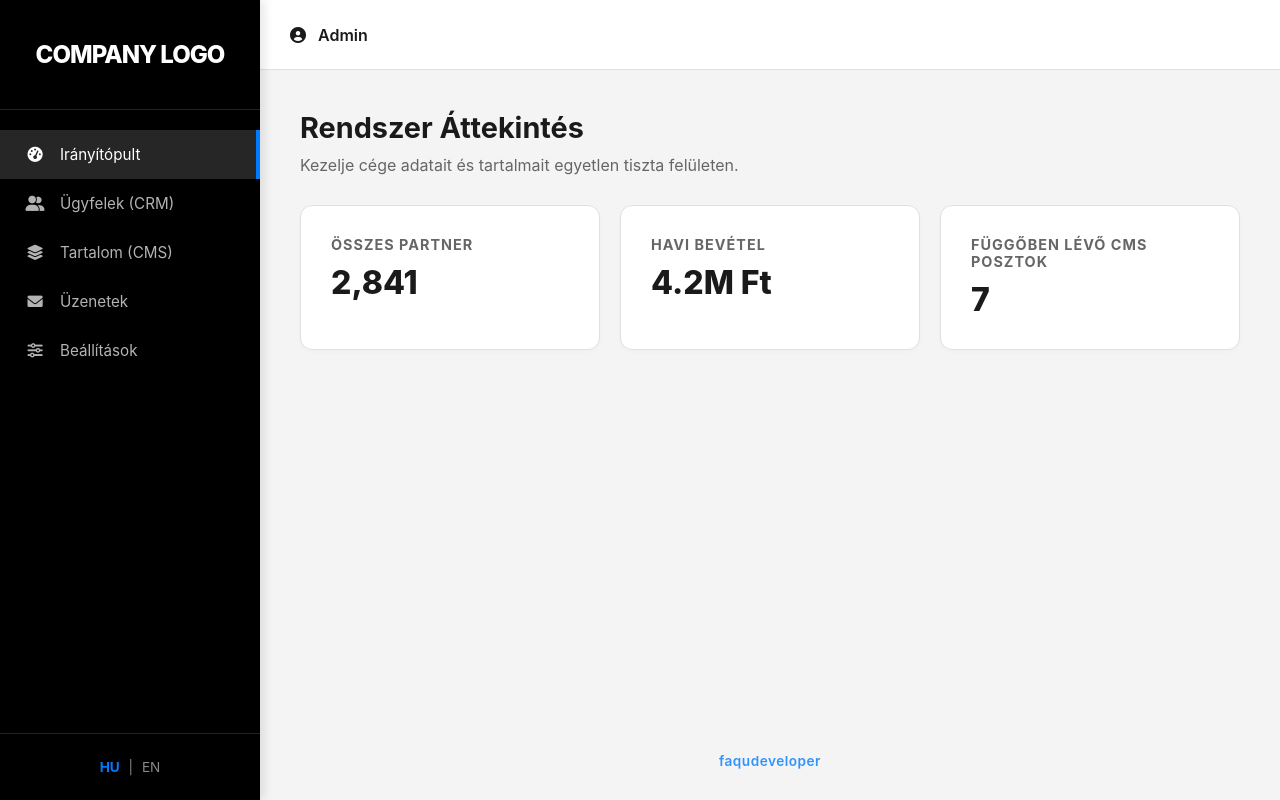
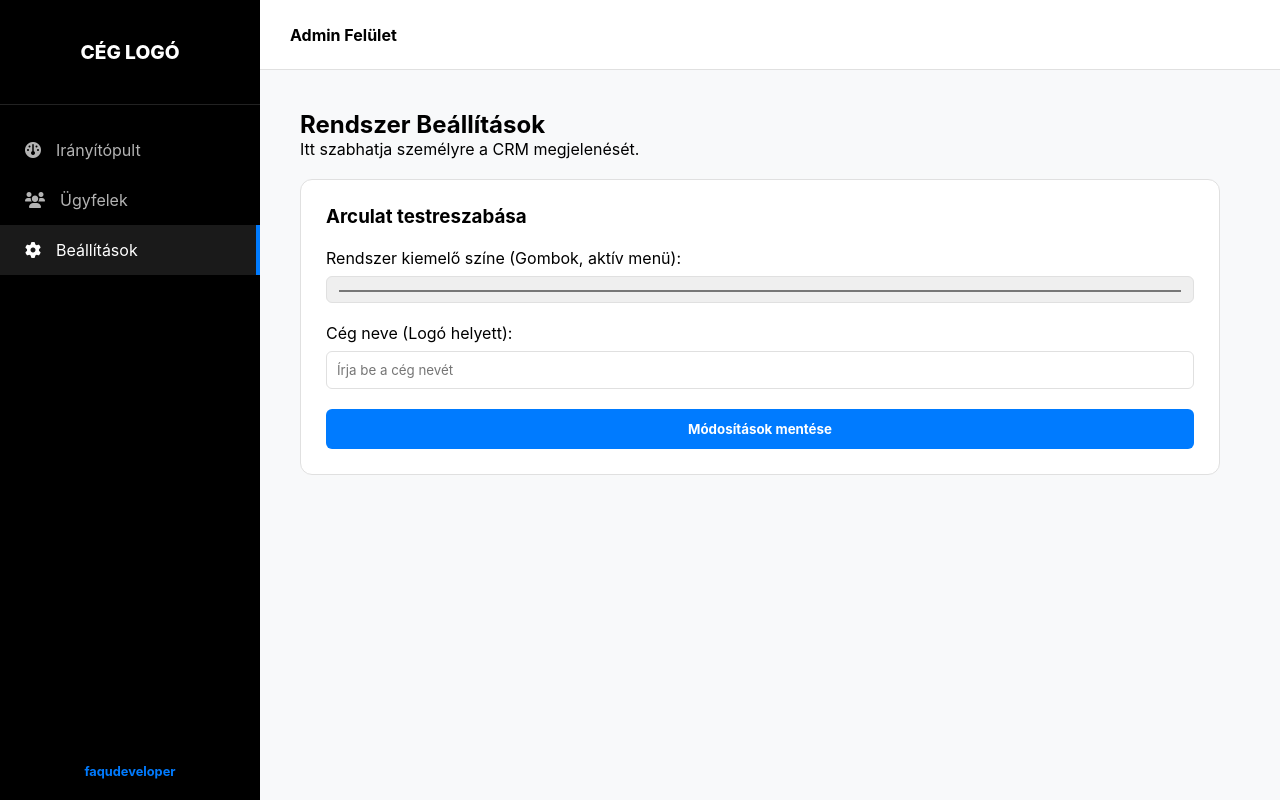
Before and after one commit to faqulord/crm-gold, a website: page public/crm.html in a window 1280 px wide. Drawn offline with Linux system fonts and the light colour scheme.

Commit message:
Update crm.html

```diff
--- a/public/crm.html
+++ b/public/crm.html
@@ -3,28 +3,24 @@
 <head>
     <meta charset="UTF-8">
     <meta name="viewport" content="width=device-width, initial-scale=1.0">
-    <title>Professional CRM/CMS | faqudeveloper</title>
-
+    <title>Master CRM | faqudeveloper</title>
     <link rel="stylesheet" href="https://cdnjs.cloudflare.com/ajax/libs/font-awesome/6.0.0/css/all.min.css">
 
     <style>
-        /* --- CSS VÁLTOZÓK (Ezt módosítsd cégenként) --- */
         :root {
-            --primary-bg: #ffffff;      /* Fő háttér */
-            --sidebar-bg: #000000;     /* Menü háttér (Fekete) */
-            --text-main: #1a1a1a;      /* Fő szöveg */
-            --text-light: #ffffff;     /* Világos szöveg (menübe) */
-            --accent-color: #007bff;   /* Kék kiemelés (FAQ & Jelzések) */
-            --border-color: #e0e0e0;   /* Szegélyek */
-            --card-bg: #ffffff;        /* Kártyák háttere */
-            --hover-color: #262626;    /* Menü hover szín */
+            --primary-bg: #ffffff;
+            --sidebar-bg: #000000;
+            --text-main: #1a1a1a;
+            --text-light: #ffffff;
+            --accent-color: #007bff; /* Ezt fogjuk változtatni */
+            --border-color: #e0e0e0;
+            --card-bg: #ffffff;
         }
 
-        /* Alapbeállítások */
-        * { margin: 0; padding: 0; box-sizing: border-box; font-family: 'Inter', 'Segoe UI', Arial, sans-serif; }
-        body { display: flex; background-color: #f4f4f4; color: var(--text-main); min-height: 100vh; }
+        * { margin: 0; padding: 0; box-sizing: border-box; font-family: 'Inter', sans-serif; }
+        body { display: flex; background-color: #f8f9fa; min-height: 100vh; }
 
-        /* SIDEBAR (Oldalsó menü) */
+        /* SIDEBAR */
         .sidebar {
             width: 260px;
             height: 100vh;
@@ -33,167 +29,128 @@
             display: flex;
             flex-direction: column;
             position: fixed;
-            transition: all 0.3s cubic-bezier(0.4, 0, 0.2, 1);
+            transition: 0.3s;
             z-index: 1000;
-            box-shadow: 4px 0 10px rgba(0,0,0,0.1);
         }
 
         .sidebar-header { padding: 40px 20px; text-align: center; border-bottom: 1px solid #222; }
-        .logo-placeholder { font-weight: 800; font-size: 1.5rem; letter-spacing: -1px; }
+        .logo-placeholder { font-weight: 800; font-size: 1.2rem; text-transform: uppercase; }
 
         .sidebar-menu { flex: 1; padding: 20px 0; }
-        .sidebar-menu ul { list-style: none; }
         .sidebar-menu li {
-            padding: 15px 25px;
-            cursor: pointer;
-            display: flex;
-            align-items: center;
-            gap: 15px;
-            font-size: 0.95rem;
-            transition: 0.2s;
-            color: #b3b3b3;
+            padding: 15px 25px; cursor: pointer; display: flex; align-items: center; gap: 15px;
+            color: #b3b3b3; transition: 0.2s;
         }
-        .sidebar-menu li:hover { background-color: var(--hover-color); color: white; }
-        .sidebar-menu li.active { background-color: var(--hover-color); color: white; border-right: 4px solid var(--accent-color); }
-        .sidebar-menu li i { width: 20px; text-align: center; }
+        .sidebar-menu li:hover, .sidebar-menu li.active { color: white; background: #1a1a1a; border-right: 4px solid var(--accent-color); }
 
-        .sidebar-footer { padding: 25px; border-top: 1px solid #222; }
-        .lang-switcher { font-size: 0.85rem; text-align: center; color: #888; }
-        .lang-btn { cursor: pointer; padding: 5px; transition: 0.3s; }
-        .lang-btn.active { color: var(--accent-color); font-weight: bold; }
+        /* MAIN CONTENT */
+        .main-content { margin-left: 260px; width: 100%; display: flex; flex-direction: column; }
+        .top-header { height: 70px; background: #fff; display: flex; align-items: center; padding: 0 30px; border-bottom: 1px solid var(--border-color); justify-content: space-between; }
+        .content-area { padding: 40px; max-width: 1000px; }
 
-        /* FŐ TARTALOM */
-        .main-content { margin-left: 260px; width: 100%; display: flex; flex-direction: column; transition: 0.3s; }
+        /* SETTINGS CARD */
+        .card { background: white; padding: 25px; border-radius: 12px; border: 1px solid var(--border-color); margin-top: 20px; }
+        .settings-grid { display: flex; flex-direction: column; gap: 20px; margin-top: 20px; }
+        .setting-item { display: flex; flex-direction: column; gap: 8px; }
+        input[type="text"], input[type="color"] { padding: 10px; border: 1px solid var(--border-color); border-radius: 6px; width: 100%; }
 
-        .top-header {
-            height: 70px;
-            background: #fff;
-            display: flex;
-            align-items: center;
-            justify-content: space-between;
-            padding: 0 30px;
-            border-bottom: 1px solid var(--border-color);
-            position: sticky; top: 0; z-index: 900;
+        .btn-primary {
+            background-color: var(--accent-color); color: white; border: none; padding: 12px;
+            border-radius: 6px; cursor: pointer; font-weight: bold; transition: 0.3s;
         }
+        .btn-primary:hover { opacity: 0.8; }
 
-        .menu-btn { display: none; background: none; border: none; font-size: 1.5rem; cursor: pointer; color: var(--sidebar-bg); }
+        .system-footer { padding: 20px; text-align: center; margin-top: auto; }
+        .dev-signature { color: var(--accent-color); font-weight: bold; font-size: 0.8rem; }
 
-        .content-area { padding: 40px; max-width: 1200px; margin: 0 auto; width: 100%; }
-        h1 { font-size: 1.8rem; margin-bottom: 10px; font-weight: 700; }
-
-        .card-grid { display: grid; grid-template-columns: repeat(auto-fit, minmax(300px, 1fr)); gap: 20px; margin-top: 30px; }
-        .card { background: var(--card-bg); padding: 30px; border-radius: 12px; border: 1px solid var(--border-color); box-shadow: 0 2px 4px rgba(0,0,0,0.02); }
-        .card h3 { font-size: 0.9rem; color: #666; text-transform: uppercase; letter-spacing: 1px; margin-bottom: 10px; }
-        .card p { font-size: 2rem; font-weight: 800; }
-
-        /* LÁBLÉC */
-        .system-footer { padding: 30px; text-align: center; margin-top: auto; }
-        .dev-signature { color: var(--accent-color); font-weight: 600; font-size: 0.85rem; letter-spacing: 0.5px; opacity: 0.8; }
-
-        /* --- MOBIL OPTIMALIZÁLÁS (Ami nem volt jó) --- */
+        /* MOBIL */
         @media (max-width: 768px) {
             .sidebar { left: -260px; }
             .sidebar.active { left: 0; }
             .main-content { margin-left: 0; }
-            .menu-btn { display: block; }
-            .content-area { padding: 20px; }
-            .card-grid { grid-template-columns: 1fr; }
-            .top-header { padding: 0 20px; }
+            .menu-btn { display: block; background: none; border: none; font-size: 1.5rem; cursor: pointer; }
         }
+        @media (min-width: 769px) { .menu-btn { display: none; } }
     </style>
 </head>
 <body>
 
     <aside id="sidebar" class="sidebar">
         <div class="sidebar-header">
-            <div class="logo-placeholder">COMPANY LOGO</div>
+            <div class="logo-placeholder">CÉG LOGÓ</div>
         </div>
-
         <nav class="sidebar-menu">
             <ul>
-                <li class="active"><i class="fa-solid fa-gauge-high"></i> <span>Irányítópult</span></li>
-                <li><i class="fa-solid fa-user-group"></i> <span>Ügyfelek (CRM)</span></li>
-                <li><i class="fa-solid fa-layer-group"></i> <span>Tartalom (CMS)</span></li>
-                <li><i class="fa-solid fa-envelope"></i> <span>Üzenetek</span></li>
-                <li><i class="fa-solid fa-sliders"></i> <span>Beállítások</span></li>
+                <li><i class="fa-solid fa-gauge"></i> <span>Irányítópult</span></li>
+                <li><i class="fa-solid fa-users"></i> <span>Ügyfelek</span></li>
+                <li class="active"><i class="fa-solid fa-gear"></i> <span>Beállítások</span></li>
             </ul>
         </nav>
-
-        <div class="sidebar-footer">
-            <div class="lang-switcher">
-                <span class="lang-btn active">HU</span> | <span class="lang-btn">EN</span>
-            </div>
+        <div class="system-footer">
+            <span class="dev-signature">faqudeveloper</span>
         </div>
     </aside>
 
     <main class="main-content">
         <header class="top-header">
-            <button id="menu-toggle" class="menu-btn"><i class="fa-solid fa-bars-staggered"></i></button>
-            <div class="user-profile" style="font-weight: 600;">
-                <i class="fa-solid fa-circle-user" style="margin-right: 8px;"></i> Admin
-            </div>
+            <button id="menu-toggle" class="menu-btn"><i class="fa-solid fa-bars"></i></button>
+            <div><strong>Admin Felület</strong></div>
         </header>
 
         <section class="content-area">
-            <h1>Rendszer Áttekintés</h1>
-            <p style="color: #666;">Kezelje cége adatait és tartalmait egyetlen tiszta felületen.</p>
+            <h1>Rendszer Beállítások</h1>
+            <p>Itt szabhatja személyre a CRM megjelenését.</p>
 
-            <div class="card-grid">
-                <div class="card">
-                    <h3>Összes Partner</h3>
-                    <p>2,841</p>
-                </div>
-                <div class="card">
-                    <h3>Havi bevétel</h3>
-                    <p>4.2M Ft</p>
-                </div>
-                <div class="card">
-                    <h3>Függőben lévő CMS posztok</h3>
-                    <p>7</p>
+            <div class="card">
+                <h3>Arculat testreszabása</h3>
+                <div class="settings-grid">
+                    <div class="setting-item">
+                        <label>Rendszer kiemelő színe (Gombok, aktív menü):</label>
+                        <input type="color" id="color-picker" value="#007bff">
+                    </div>
+                    <div class="setting-item">
+                        <label>Cég neve (Logó helyett):</label>
+                        <input type="text" id="logo-input" placeholder="Írja be a cég nevét">
+                    </div>
+                    <button id="save-branding" class="btn-primary">Módosítások mentése</button>
                 </div>
             </div>
         </section>
-
-        <footer class="system-footer">
-            <span class="dev-signature">faqudeveloper</span>
-        </footer>
     </main>
 
     <script>
-        // JAVASCRIPT LOGIKA
         document.addEventListener('DOMContentLoaded', () => {
             const sidebar = document.getElementById('sidebar');
             const menuToggle = document.getElementById('menu-toggle');
-            const langBtns = document.querySelectorAll('.lang-btn');
+            const colorPicker = document.getElementById('color-picker');
+            const logoInput = document.getElementById('logo-input');
+            const saveBtn = document.getElementById('save-branding');
+            const logoText = document.querySelector('.logo-placeholder');
 
-            // Mobil menü kapcsoló
-            if (menuToggle) {
-                menuToggle.addEventListener('click', () => {
-                    sidebar.classList.toggle('active');
-                });
+            // Mobil menü
+            menuToggle.addEventListener('click', () => sidebar.classList.toggle('active'));
+
+            // Betöltéskor alkalmazzuk a mentett stílust
+            const savedColor = localStorage.getItem('companyColor');
+            const savedLogo = localStorage.getItem('companyLogo');
+            if(savedColor) {
+                document.documentElement.style.setProperty('--accent-color', savedColor);
+                colorPicker.value = savedColor;
+            }
+            if(savedLogo) {
+                logoText.innerText = savedLogo;
+                logoInput.value = savedLogo;
             }
 
-            // Menüpont kattintás kezelés
-            const menuItems = document.querySelectorAll('.sidebar-menu li');
-            menuItems.forEach(item => {
-                item.addEventListener('click', () => {
-                    // Aktív státusz váltása
-                    menuItems.forEach(i => i.classList.remove('active'));
-                    item.classList.add('active');
+            // Mentés gomb működése
+            saveBtn.addEventListener('click', () => {
+                document.documentElement.style.setProperty('--accent-color', colorPicker.value);
+                if(logoInput.value) logoText.innerText = logoInput.value;
 
-                    // Mobilon zárja be a menüt kattintás után
-                    if (window.innerWidth <= 768) {
-                        sidebar.classList.remove('active');
-                    }
-                });
-            });
+                localStorage.setItem('companyColor', colorPicker.value);
+                localStorage.setItem('companyLogo', logoInput.value);
 
-            // Nyelvválasztó váltó
-            langBtns.forEach(btn => {
-                btn.addEventListener('click', () => {
-                    langBtns.forEach(b => b.classList.remove('active'));
-                    btn.classList.add('active');
-                });
+                alert('Beállítások elmentve!');
             });
         });
     </script>
```
